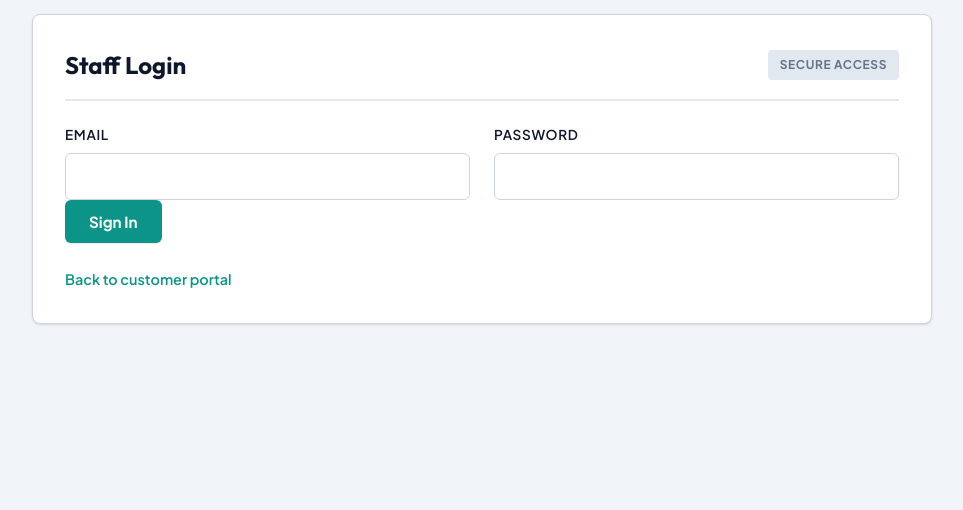
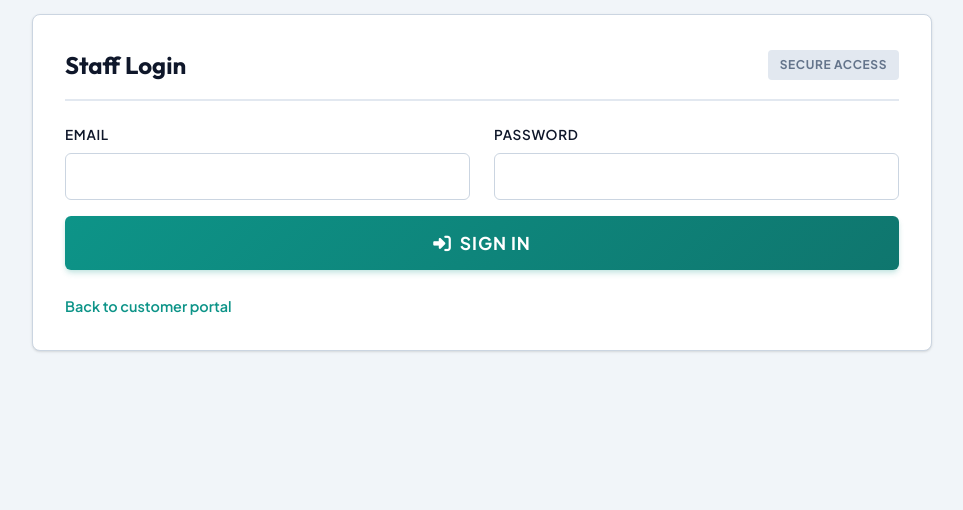
Before and after one commit to Nayan-Mhrzn/Bank-Queue-System, a PHP site: page /staff/login.php in a window 1280 px wide. Shown: the part 136-646 px from the top of the page, without its empty margins (158-1121 px from the left). Run offline with PHP 8.4, Linux system fonts and the light colour scheme.

Commit message:
feat: Redesign Login Button to be full-width and premium

```diff
--- a/admin/login.php
+++ b/admin/login.php
@@ -55,7 +55,7 @@ if ($_SERVER['REQUEST_METHOD'] === 'POST') {
                 <input type="password" name="password" required placeholder="••••••••">
             </div>
         </div>
-        <button type="submit">
+        <button type="submit" class="btn-block btn-login">
             <i class="fa-solid fa-right-to-bracket"></i> Sign In
         </button>
     </form>
--- a/staff/login.php
+++ b/staff/login.php
@@ -41,7 +41,9 @@ if ($_SERVER['REQUEST_METHOD'] === 'POST') {
                 <input type="password" name="password" id="password" required>
             </div>
         </div>
-        <button type="submit">Sign In</button>
+        <button type="submit" class="btn-block btn-login">
+            <i class="fa-solid fa-right-to-bracket"></i> Sign In
+        </button>
     </form>
     <div class="spacer"></div>
     <p><a class="muted-link" href="../customer/index.php">Back to customer portal</a></p>
--- a/style.css
+++ b/style.css
@@ -319,7 +319,7 @@ button {
     font-size: 0.95rem;
     padding: 12px 24px;
     border-radius: 6px;
-    transition: background 0.2s ease, transform 0.1s ease;
+    transition: all 0.2s ease;
     box-shadow: 0 1px 2px rgba(0, 0, 0, 0.1);
     display: inline-flex;
     align-items: center;
@@ -335,6 +335,25 @@ button:hover {
 
 button:active {
     transform: translateY(0);
+}
+
+.btn-block {
+    width: 100%;
+    margin-top: 16px;
+}
+
+.btn-login {
+    background: linear-gradient(135deg, var(--primary) 0%, var(--primary-hover) 100%);
+    font-size: 1.1rem;
+    padding: 16px;
+    letter-spacing: 0.05em;
+    text-transform: uppercase;
+    box-shadow: 0 4px 6px -1px rgba(13, 148, 136, 0.2), 0 2px 4px -1px rgba(13, 148, 136, 0.1);
+}
+
+.btn-login:hover {
+    box-shadow: 0 10px 15px -3px rgba(13, 148, 136, 0.3), 0 4px 6px -2px rgba(13, 148, 136, 0.15);
+    transform: translateY(-2px);
 }
 
 /* --- Table (Data Grid Style) --- */
```
